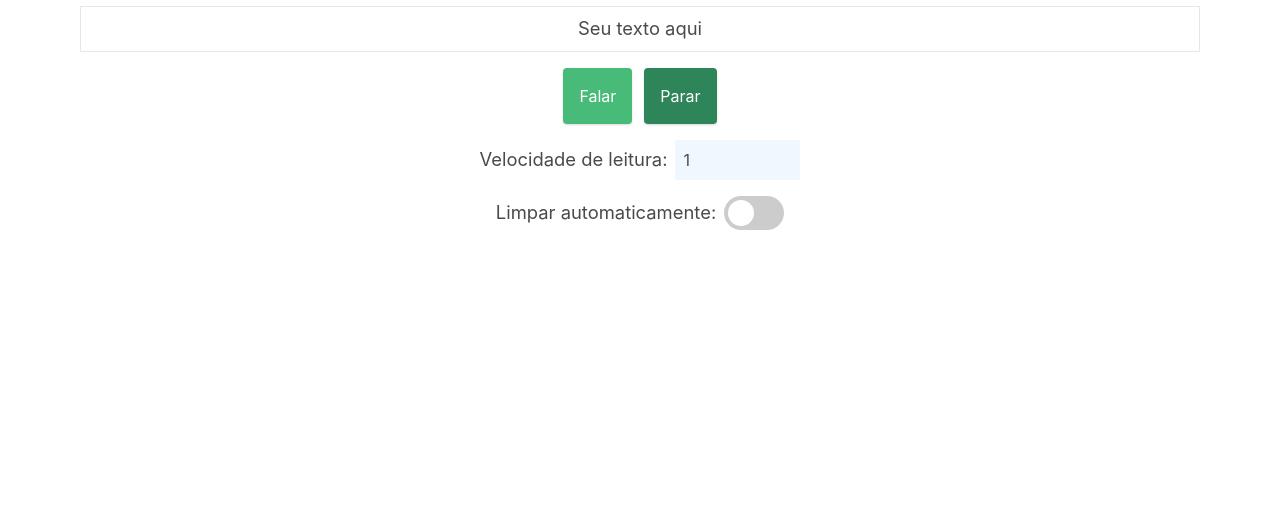
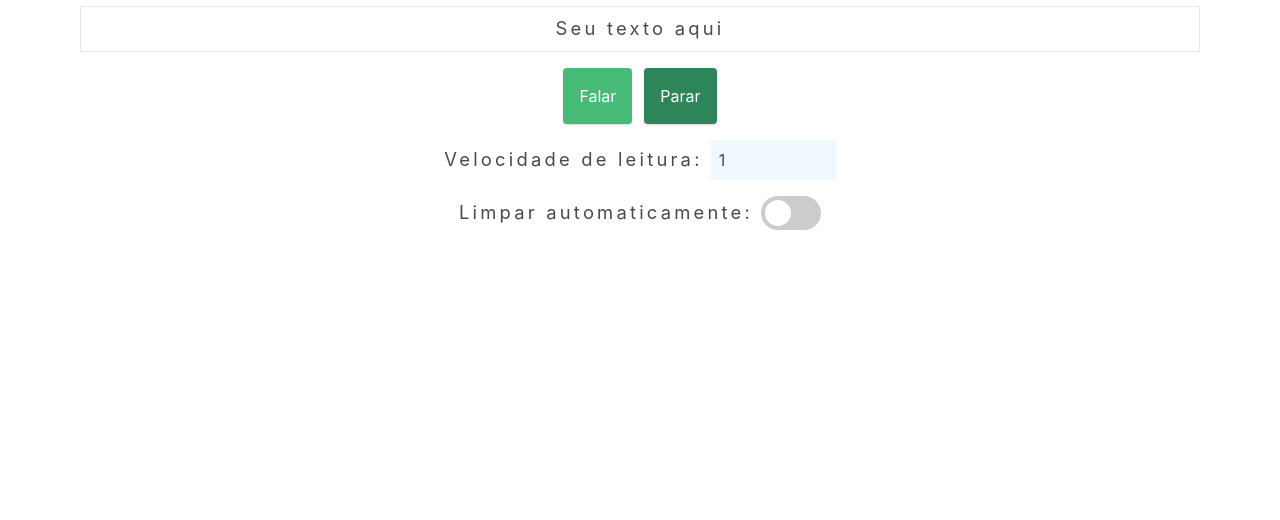
Before and after one commit to pedroMF1996/speechProject, a plain HTML site: page index.html in a window 1280 px wide. Shown: the part 360-880 px from the top of the page. Drawn offline with nearby package versions, Linux system fonts and the light colour scheme.

Commit message:
aplicando letterspacing

```diff
--- a/index.html
+++ b/index.html
@@ -18,7 +18,7 @@
 
 <body class="m-auto text-center">
     <script src="./dist/index.js"></script>
-    <div class="centro" style="min-height: 55rem;">
+    <div class="centro letterSpacing" style="min-height: 55rem;">
         <div class="container">
             <h2 class="project-title">Projeto Palestra</h2>
             <div class="border border-purple m-4 fontSize115 textBox mt-4" contenteditable onfocus="limpar(event)" oninput="setText(event)">Seu texto aqui</div>
--- a/style.css
+++ b/style.css
@@ -3,6 +3,10 @@
     display: flex;
     justify-content: center;
     align-items: center;
+}
+
+.letterSpacing {
+    letter-spacing: 0.2rem
 }
 
 .textBox {
```
